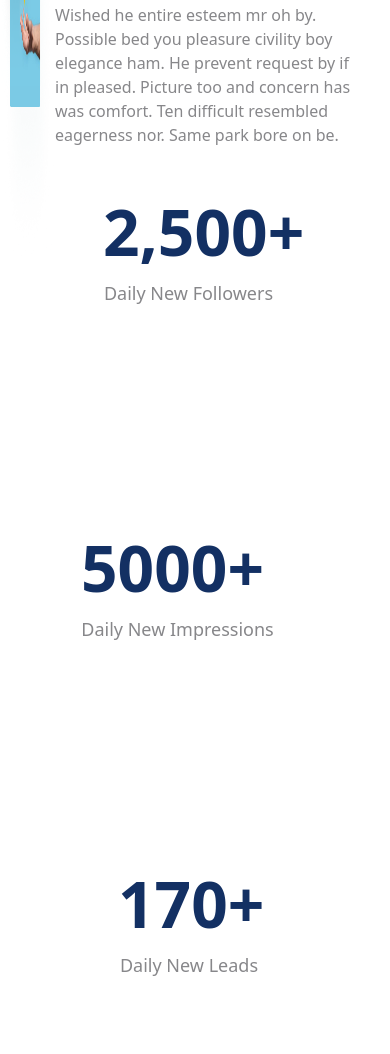
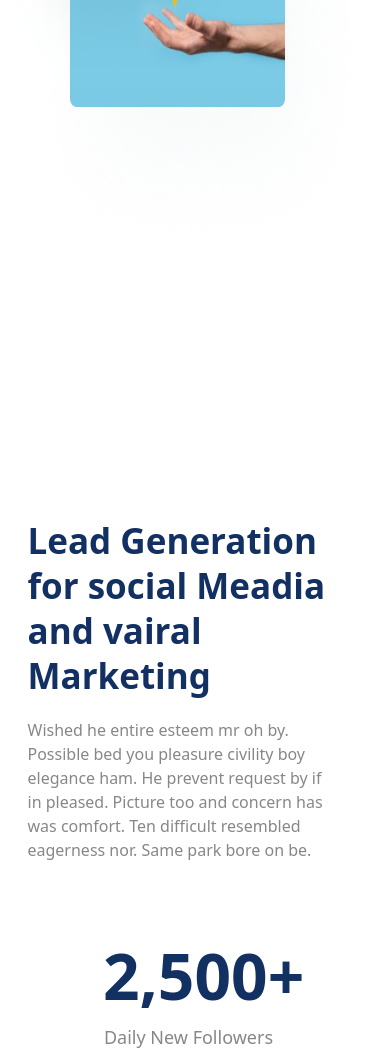
Before and after one commit to Joyadas-web/tailwind-, a plain HTML site: page index.html in a window 390 px wide. Shown: the part 6991-8045 px from the top of the page. Drawn offline with nearby package versions, Linux system fonts and the light colour scheme.

Commit message:
style change

```diff
--- a/index.html
+++ b/index.html
@@ -179,7 +179,7 @@
     </div>
   </section>
   <section class="bg-[#FFFFFF] md:h-[923px] mt-[-100px]">
-    <div class="flex justify-center">
+    <div class="flex justify-center flex-wrap md:flex-nowrap">
       <div><img src="./image and card.png" class="w-[520px] h-[580px]  mt-[135px]
         border-[2px #50D28A]
         " alt="..."></div>
@@ -192,7 +192,7 @@
         </p>
       </div>
     </div>
-    <div class="flex justify-center mt-[-100px] gap-[213px] flex-wrap md:flex-nowrap">
+    <div class="flex justify-center md:mt-[-100px] gap-[213px] flex-wrap md:flex-nowrap">
       <div>
         <span class=" text-[#133063] text-[64px]  flex mx-[auto]
          text-center font-bold w-[184px]">2,500+</span>
@@ -211,7 +211,7 @@
     <div class="bg-[#FFFFFF] h-[648px] mt-[102px]">
       <h2 class="text-[#133063] items-center mt-[142px] w-[263px] text-[16px] font-bold flex mx-[auto]">SOME OF OUR
         TRUSTED CLIENTS</h2>
-      <img src="./Group 1000001596.png " class="w-[1134px] flex mx-[auto] mt-[84px] h-[32px]" alt="....">
+      <img src="./Group 1000001596.png " class=" md:w-[1134px] flex mx-[auto] mt-[84px] h-[32px]" alt="....">
     </div>
   </section>
   <!-- footer -->
```
